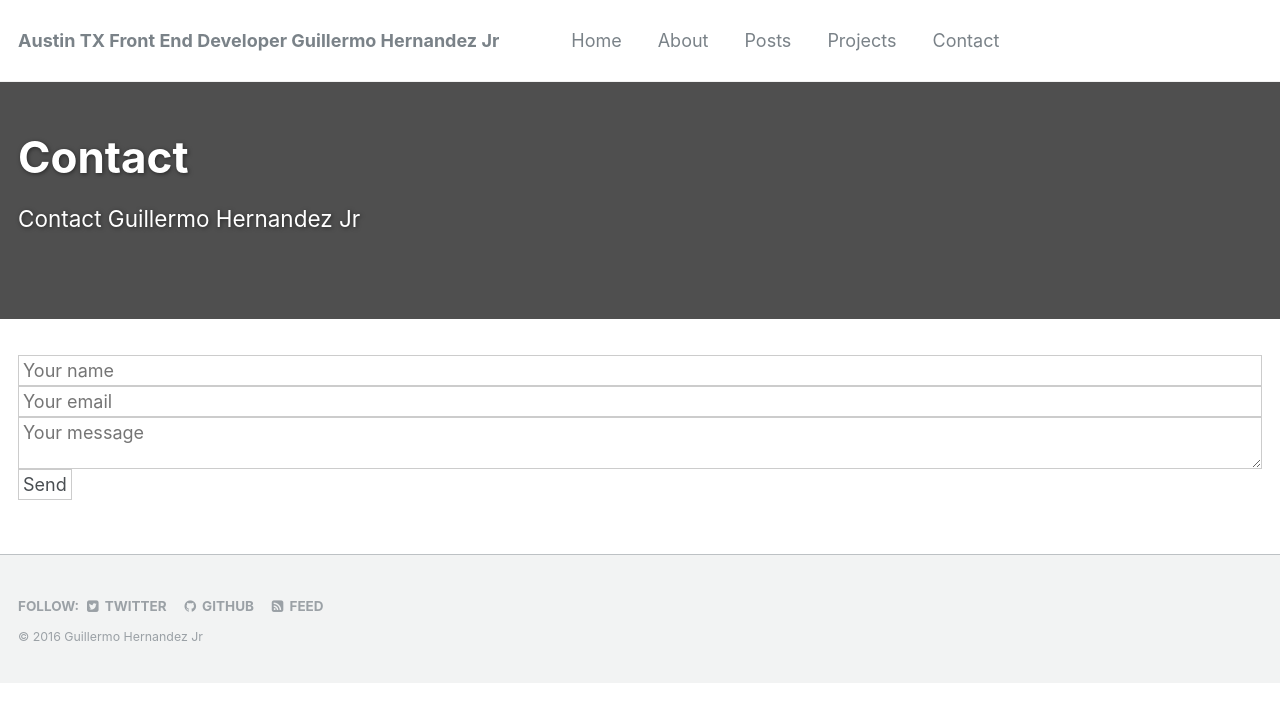
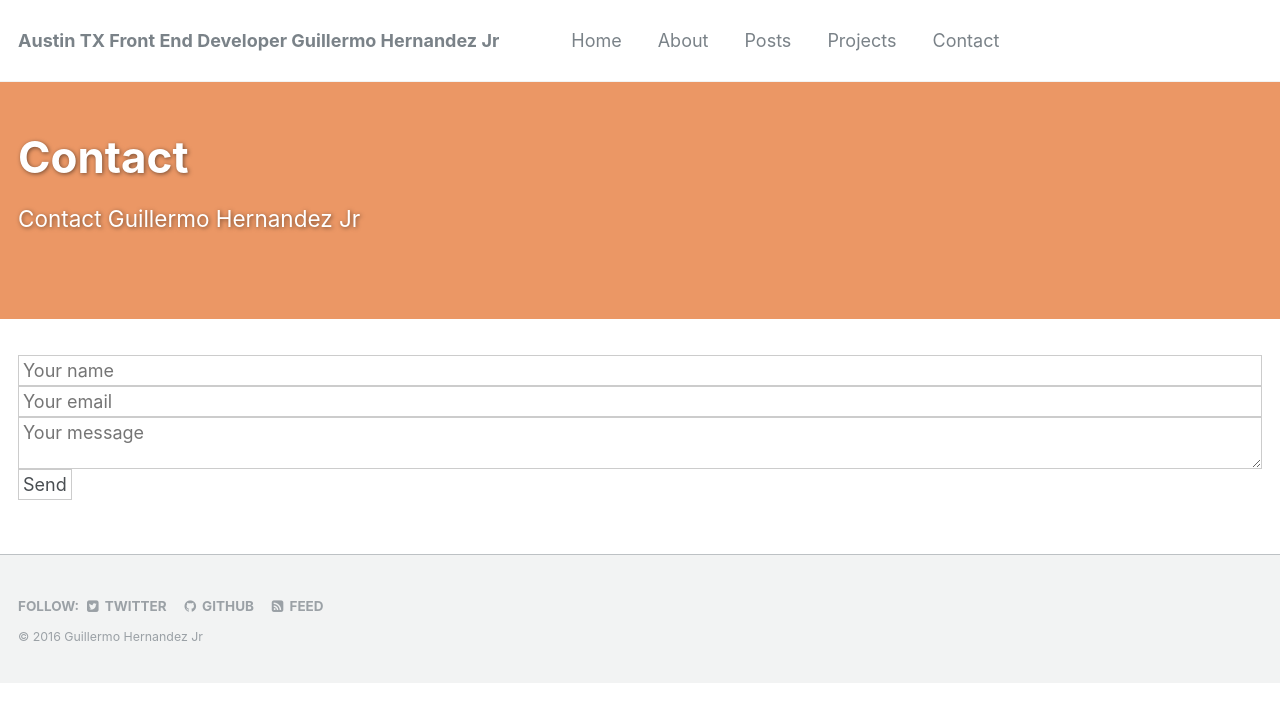
Before and after one commit to guillermohernandez/guillermohernandez.github.io, a Jekyll site: the page built from _pages/contact.md, in a window 1280 px wide. Shown: the top 722 px of the page. Built offline with Jekyll 4.4.1, drawn with Linux system fonts in a browser that asks for light colours.

Commit message:
Update contact.md

```diff
--- a/_pages/contact.md
+++ b/_pages/contact.md
@@ -6,8 +6,6 @@ sitemap: false
 permalink: /contact/
 header:
   overlay_color: "#eb9765"
-  overlay_filter: "0.5"
-  overlay_image: unsplash-image-1.jpg
 ---
 <form id="contactform" method="POST">
     <input type="text" name="name" placeholder="Your name">
```
